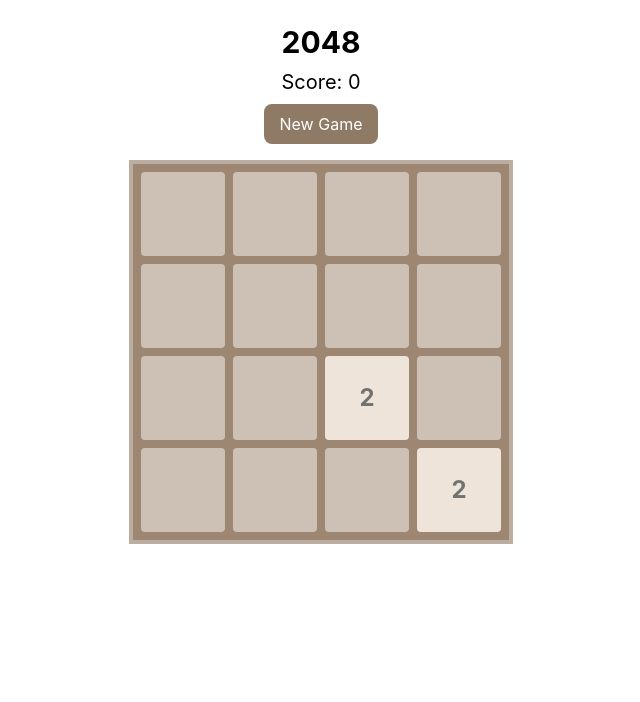
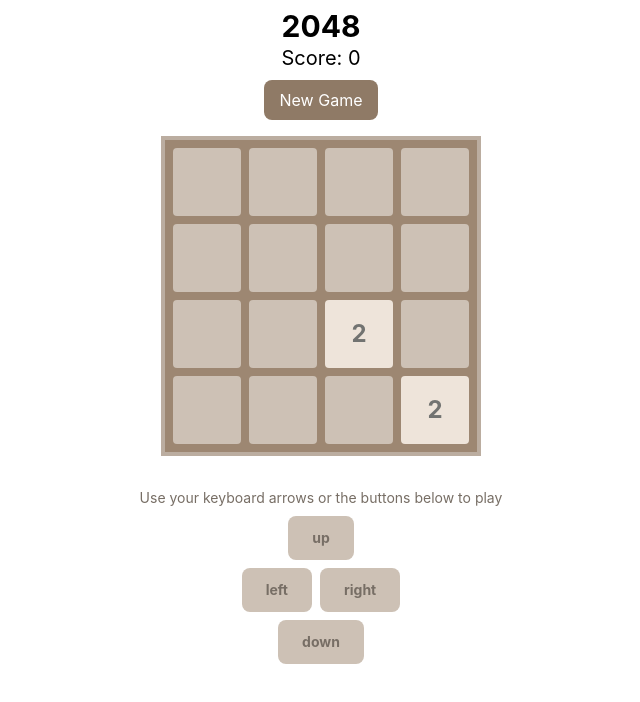
Before and after one commit to gauravv486/assignment-2048, a React (Vite) app in the folder 2048/: page / in a window 1280 px wide. Shown: the top 702 px of the page, without its empty margins (319-959 px from the left). Built offline with nearby package versions, Linux system fonts and the light colour scheme.

Commit message:
fix : UI

```diff
--- a/2048/src/App.jsx
+++ b/2048/src/App.jsx
@@ -7,7 +7,7 @@
   const { board, score, move , resetGame} = useGame2048();
 
   return (
-    <div className="flex flex-col items-center mt-6">
+    <div className="flex flex-col items-center mt-2">
       <h1 className="text-3xl font-bold">2048</h1>
 
       <Score score={score} />
@@ -20,7 +20,6 @@
       </button>
 
       <Board board={board} />
-
       <PhoneControls onMove={move} />
 
     </div>
--- a/2048/src/components/Board.jsx
+++ b/2048/src/components/Board.jsx
@@ -4,7 +4,7 @@
     if (!board || board.length === 0) return null;
 
     return (
-        <div className="grid grid-cols-4 gap-2 bg-[#9d8772] border-4 border-[#bbada0] p-2 mt-4 w-full max-w-sm mx-auto">
+        <div className="grid grid-cols-4 gap-2 bg-[#9d8772] border-4 border-[#bbada0] p-2 mt-4 w-full max-w-xs mx-auto">
             {board.map((row, r) =>
                 row.map((val, c) => (
                     <Tile key={`${r}-${c}`} value={val} />
--- a/2048/src/components/PhoneControls.jsx
+++ b/2048/src/components/PhoneControls.jsx
@@ -1,14 +1,17 @@
 export default function PhoneControls({ onMove }) {
     return (
-        <div className="mt-6 flex flex-col items-center gap-2 md:hidden">
-            <button onClick={() => onMove("UP")} className="btn bg-gray-800 text-white px-6 py-3 rounded-lg text-xl">⬆️</button>
+        <div className="mt-6 flex flex-col items-center gap-2">
+            <p className="text-center text-sm text-[#776e65] mt-2">
+                Use your keyboard arrows or the buttons below to play
+            </p>
+            <button onClick={() => onMove("UP")} className="bg-[#cdc1b5] text-[#776e65] px-6 py-3 rounded-lg text-sm font-bold flex flex-col items-center">up</button>
 
             <div className="flex gap-2">
-                <button onClick={() => onMove("LEFT")} className="btn bg-gray-800 text-white px-6 py-3 rounded-lg text-xl">⬅️</button>
-                <button onClick={() => onMove("RIGHT")} className="btn bg-gray-800 text-white px-6 py-3 rounded-lg text-xl">➡️</button>
+                <button onClick={() => onMove("LEFT")} className="bg-[#cdc1b5] text-[#776e65] px-6 py-3 rounded-lg text-sm font-bold flex flex-col items-center">left</button>
+                <button onClick={() => onMove("RIGHT")} className="bg-[#cdc1b5] text-[#776e65] px-6 py-3 rounded-lg text-sm font-bold flex flex-col items-center">right</button>
             </div>
 
-            <button onClick={() => onMove("DOWN")} className="btn bg-gray-800 text-white px-6 py-3 rounded-lg text-xl">⬇️</button>
+            <button onClick={() => onMove("DOWN")} className="bg-[#cdc1b5] text-[#776e65] px-6 py-3 rounded-lg text-sm font-bold flex flex-col items-center">down</button>
         </div>
     );
 }
--- a/2048/src/components/Score.jsx
+++ b/2048/src/components/Score.jsx
@@ -1,3 +1,3 @@
 export default function Score({ score }) {
-    return <h2 className="text-xl mt-2">Score: {score}</h2>;
+    return <h2 className="text-xl">Score: {score}</h2>;
 }
--- a/2048/src/hook/useGameLogic.js
+++ b/2048/src/hook/useGameLogic.js
@@ -148,6 +148,7 @@
 
             if (checkWin(newBoard)) {
                 setTimeout(() => alert("You Won!"), 100);
+
             }
 
             if (isGameOver(newBoard)) {
```
